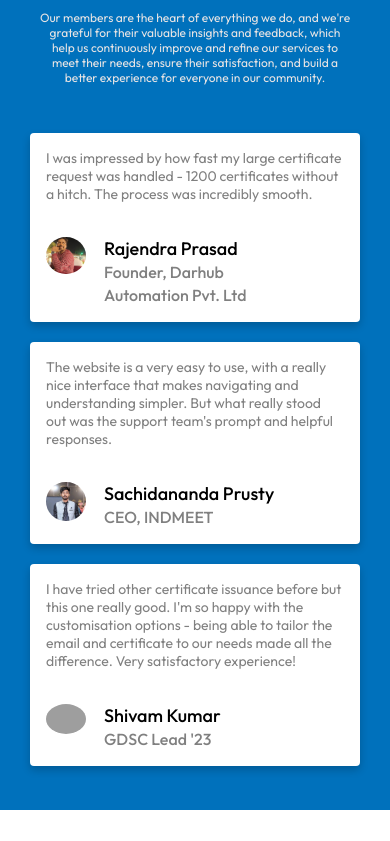
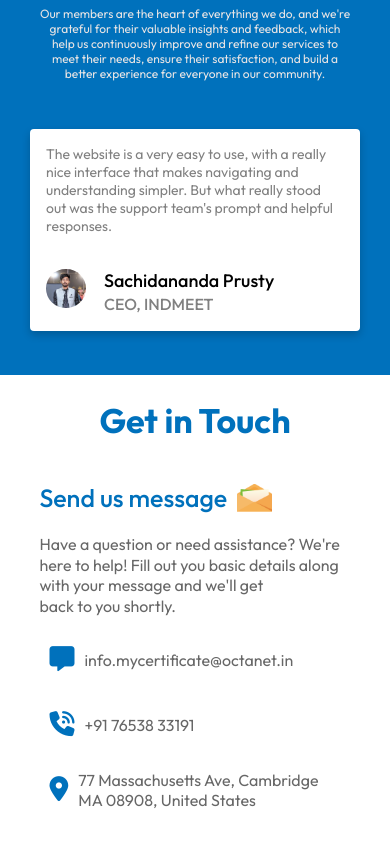
Before and after one commit to Alkab-rza786/My_Certificate, a React (Vite) app: page / in a window 390 px wide. Shown: the part 4020-4861 px from the top of the page. Built offline with nearby package versions, Linux system fonts and the light colour scheme; grey boxes are pictures that could not be loaded.

Commit message:
Some changes

```diff
--- a/src/Components/Home/Home.css
+++ b/src/Components/Home/Home.css
@@ -464,7 +464,6 @@
 
 .testimonials .para {
     font-size: 19px;
-    /* color: #021a53; */
     color: #fff;
 }
 
@@ -472,14 +471,12 @@
     font-size: 40px;
     font-weight: 500;
     color: #fff;
-    /* color: #0071bc; */
 
 }
 
 .testimonials .sec-para {
     width: 60%;
     text-align: center;
-    /* color: gray; */
     color: #e7e4e4;
 }
 
@@ -528,10 +525,18 @@
 
 .testimonials-inside-box div img {
     width: 60px;
-    /* height: 60px; */
-    /* border: 2px solid rgb(225, 221, 221); */
     border-radius: 50%;
 }
+
+
+
+
+
+
+
+
+
+
 
 
 
@@ -764,6 +769,11 @@
 }
 
 @media (max-width:750px) {
+
+    .footer {
+        margin-top: 30px;
+    }
+
     .footer-content {
         display: flex;
         flex-direction: column;
@@ -1434,6 +1444,29 @@
 
 }
 
+@media (max-width:430px) {
+
+    .testimonials .testimonials-box {
+        position: relative;
+    }
+
+    .testimonials-box .testimonials-inside-box {
+        position: absolute;
+        left: -100%;
+        transition: left 2s;
+        /* opacity: -100; */
+        visibility: hidden;
+    }
+
+    .testimonials-inside-box.visible {
+        position: relative;
+        left: 0;
+        /* opacity: 1; */
+        visibility: visible;
+    }
+}
+
+
 /* -------------------Contact ----------------- */
 
 @media(max-width:700px) {
--- a/src/Components/Home/Home.jsx
+++ b/src/Components/Home/Home.jsx
@@ -6,6 +6,9 @@ import what_app_logo from '../../assests/whatsApp.png'
 import child_img from '../../assests/child_img.png'
 import boxes from '../../assests/testimonial'
 import about_img from '../../assests/about_img.jpg'
+import img1 from '../../assests/img1.jpg'
+import img2 from '../../assests/img2.jpg'
+import img3 from '../../assests/img3.png'
 
 
 // work-section
@@ -53,6 +56,17 @@ export default function Home() {
         }
     };
 
+
+
+    //testimonials
+
+    const [currentBox, setCurrentBox] = useState(0);
+    useEffect(() => {
+        const interval = setInterval(() => {
+            setCurrentBox(prev => (prev + 1) % 3);
+        }, 4000); // Change box every 3 seconds
+        return () => clearInterval(interval);
+    }, []);
 
 
 
@@ -245,8 +259,8 @@ export default function Home() {
                 <p className='para'>Review from our partners</p>
                 <h1>Our partners are the</h1>
                 <p className='sec-para' >Our members are the heart of everything we do, and we're grateful for their valuable insights and feedback, which help us continuously improve and refine our services to meet their needs, ensure their satisfaction, and build a better experience for everyone in our community.</p>
-                <div className='testimonials-box' >
-                    {boxes.map((box, index) => (
+                <div className='testimonials-box ' >
+                    {/* {boxes.map((box, index) => (
                         <div key={index} className='testimonials-inside-box'>
                             <p>{box.des}</p>
                             <div>
@@ -254,8 +268,31 @@ export default function Home() {
                                 <h2>{box.name} <br /><span>{box.pos}</span> </h2>
                             </div>
                         </div>
-                    ))}
+                    ))} */}
+                    <div className={`testimonials-inside-box ${currentBox === 0 ? "visible" : ""} `}>
+                        <p>I was impressed by how fast my large certificate request was handled - 1200 certificates without a hitch. The process was incredibly smooth.</p>
+                        <div>
+                            <img src={img1} alt="" />
+                            <h2>Rajendra Prasad <br /> <span>Founder, Darhub Automation Pvt. Ltd</span> </h2>
+                        </div>
+                    </div>
+                    <div className={`testimonials-inside-box ${currentBox === 1 ? "visible" : ""} `}>
+                        <p>The website is a very easy to use, with a really nice interface that makes navigating and understanding simpler. But what really stood out was the support team's prompt and helpful responses.</p>
+                        <div>
+                            <img src={img2} alt="" />
+                            <h2>Sachidananda Prusty  <br /><span>CEO, INDMEET</span> </h2>
+                        </div>
+                    </div>
+                    <div className={`testimonials-inside-box ${currentBox === 2 ? "visible" : ""} `}>
+                        <p>I have tried other certificate issuance before but this one really good. I'm so happy with the customisation options - being able to tailor the email and certificate to our needs made all the difference. Very satisfactory experience!</p>
+                        <div>
+                            <img src={img3} alt="" />
+                            <h2>Shivam Kumar  <br /><span>GDSC Lead '23</span> </h2>
+                        </div>
+                    </div>
                 </div>
+
+
             </div>
 
 
--- a/src/Components/Navbar/Navbar.css
+++ b/src/Components/Navbar/Navbar.css
@@ -103,6 +103,6 @@
 
     .navbar .logo img {
 
-        width: 200px;
+        width: 180px;
     }
 }
```
